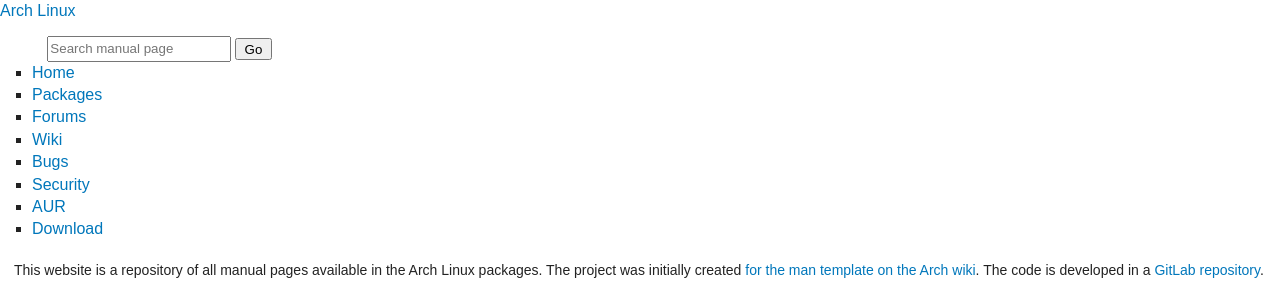
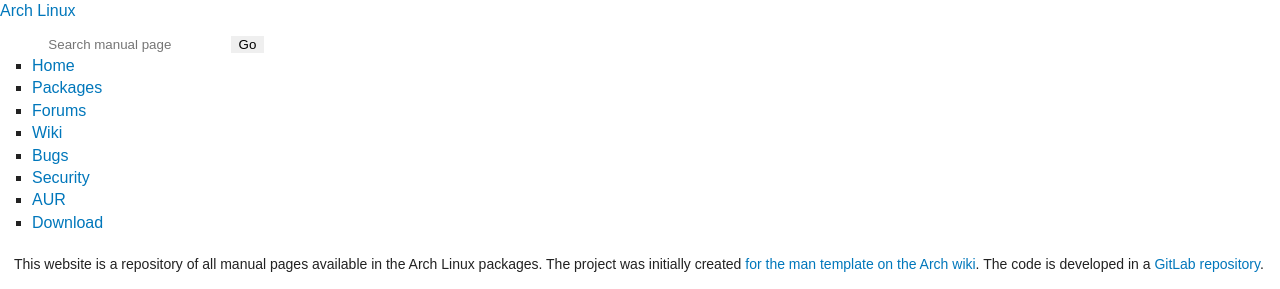
Before and after one commit to archlinux/archmanweb, a Django app: template archmanweb/templates/index.html in a window 1280 px wide. Shown: the top 289 px of the page. Run offline with Django 3.2, Linux system fonts and the light colour scheme; the template is opened without the code that fills it, so the values that code supplies are empty; parts of the project's set-up code (start-up, migrations or seed data) failed here and were passed over.

Commit message:
CSS: fix inconsistent height of the input field in the navbar

```diff
--- a/archmanweb/static/archmanweb/base.css
+++ b/archmanweb/static/archmanweb/base.css
@@ -3,6 +3,11 @@
     font-size: 14px !important;
     line-height: 14px !important;
     padding: 14px 15px 0px !important;
+}
+#archnavbar input {
+    border: none;
+    height: 17px;
+    line-height: 14px !important;
 }
 
 /* simple reset */
```
